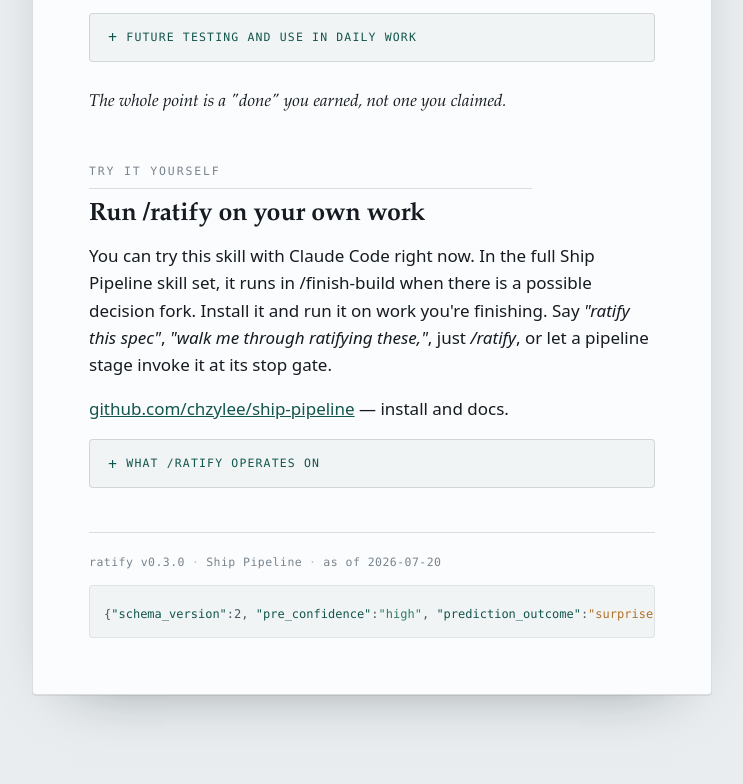
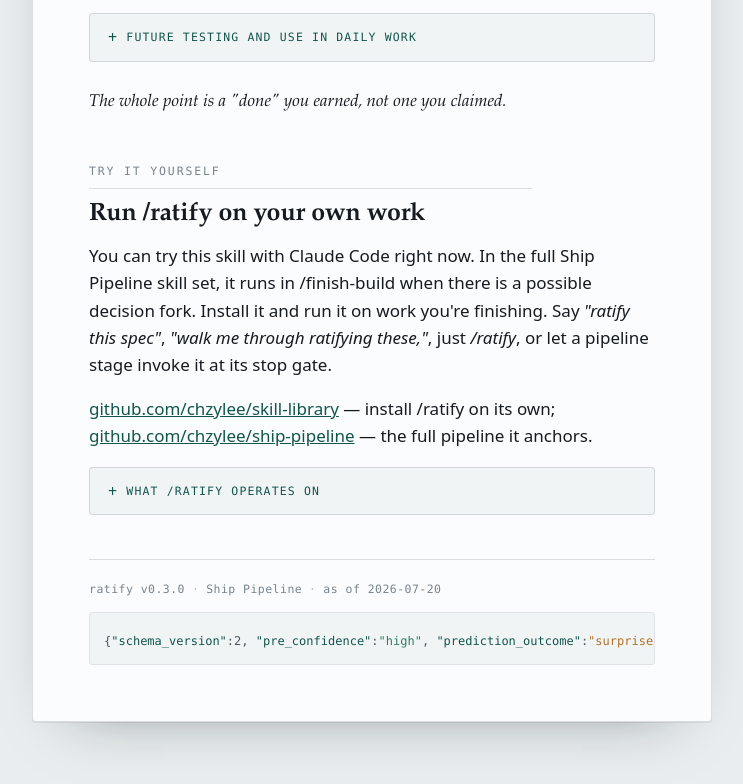
Before and after one commit to chzylee/ship-pipeline, a plain HTML site: page record/index.html in a window 1280 px wide. Shown: the part 3767-4551 px from the top of the page, without its empty margins (268-1011 px from the left). Drawn offline with Linux system fonts and the light colour scheme.

Commit message:
record: point ratify skill links at its new home in skill-library
The proof page survives the ratify move; the pipeline links stay,
the skill-tree and install links follow the skill.

Co-Authored-By: Claude Fable 5 <noreply@anthropic.com>

```diff
--- a/record/index.html
+++ b/record/index.html
@@ -9,7 +9,7 @@
 <body>
 <div class="wrap">
   <article class="sheet">
-    <p class="eyebrow"><span class="dot"></span><a href="https://github.com/chzylee/ship-pipeline">Ship Pipeline</a> · <a href="https://github.com/chzylee/ship-pipeline/tree/master/skills/ratify">ratify</a><span class="muted"> · updated 2026-07-19</span></p>
+    <p class="eyebrow"><span class="dot"></span><a href="https://github.com/chzylee/ship-pipeline">Ship Pipeline</a> · <a href="https://github.com/chzylee/skill-library/tree/main/ratify">ratify</a><span class="muted"> · updated 2026-07-19</span></p>
     <h1>Own the decisions your AI makes.</h1>
     <p class="lede">
       Ask an agent to write code and you get a black box. You have to read all of it back to know what's going on in detail.
@@ -141,7 +141,7 @@
       <p>
         You can try this skill with Claude Code right now. In the full Ship Pipeline skill set, it runs in /finish-build when there is a possible decision fork. Install it and run it on work you're finishing. Say <em>"ratify this spec"</em>, <em>"walk me through ratifying these,"</em>, just <em>/ratify</em>, or let a pipeline stage invoke it at its stop gate.
       </p>
-      <p><a href="https://github.com/chzylee/ship-pipeline">github.com/chzylee/ship-pipeline</a> — install and docs.</p>
+      <p><a href="https://github.com/chzylee/skill-library">github.com/chzylee/skill-library</a> — install /ratify on its own; <a href="https://github.com/chzylee/ship-pipeline">github.com/chzylee/ship-pipeline</a> — the full pipeline it anchors.</p>
       <details class="disclose">
         <summary>What /ratify operates on</summary>
         <div class="body">
```
